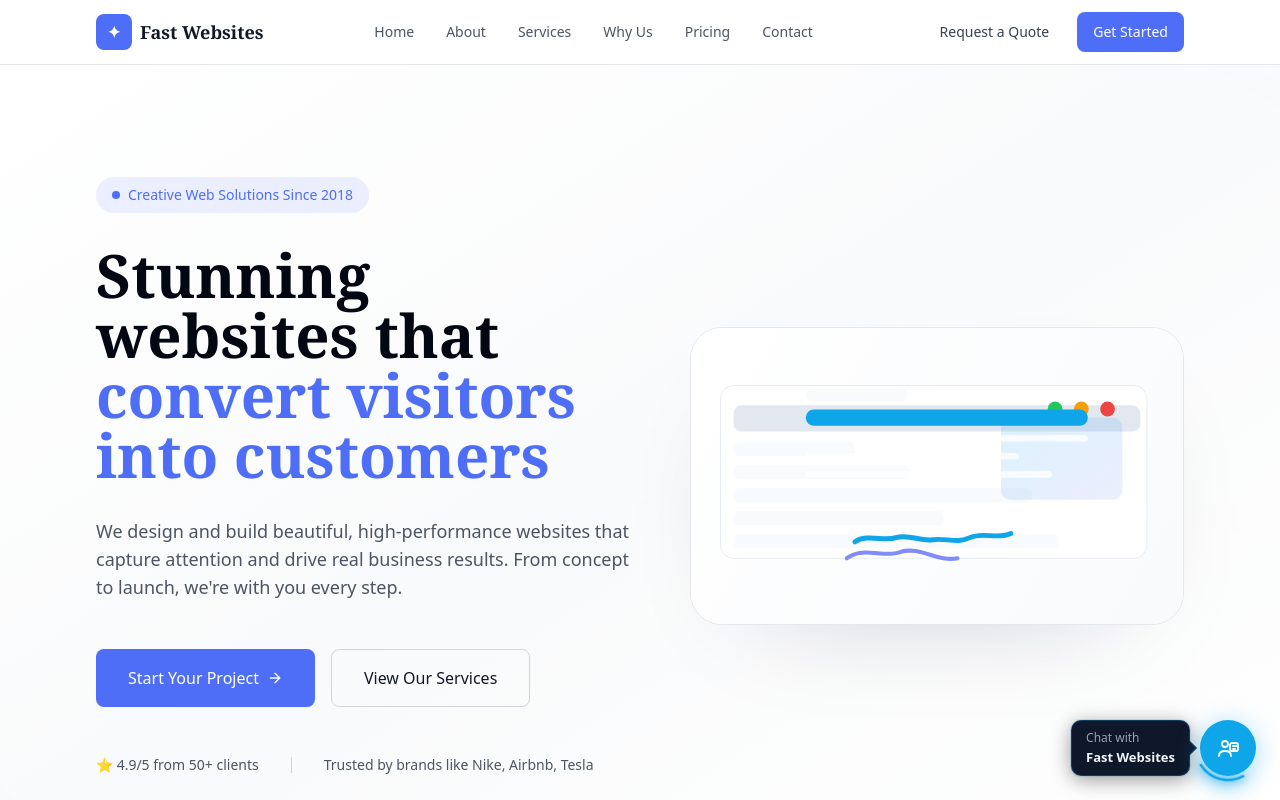
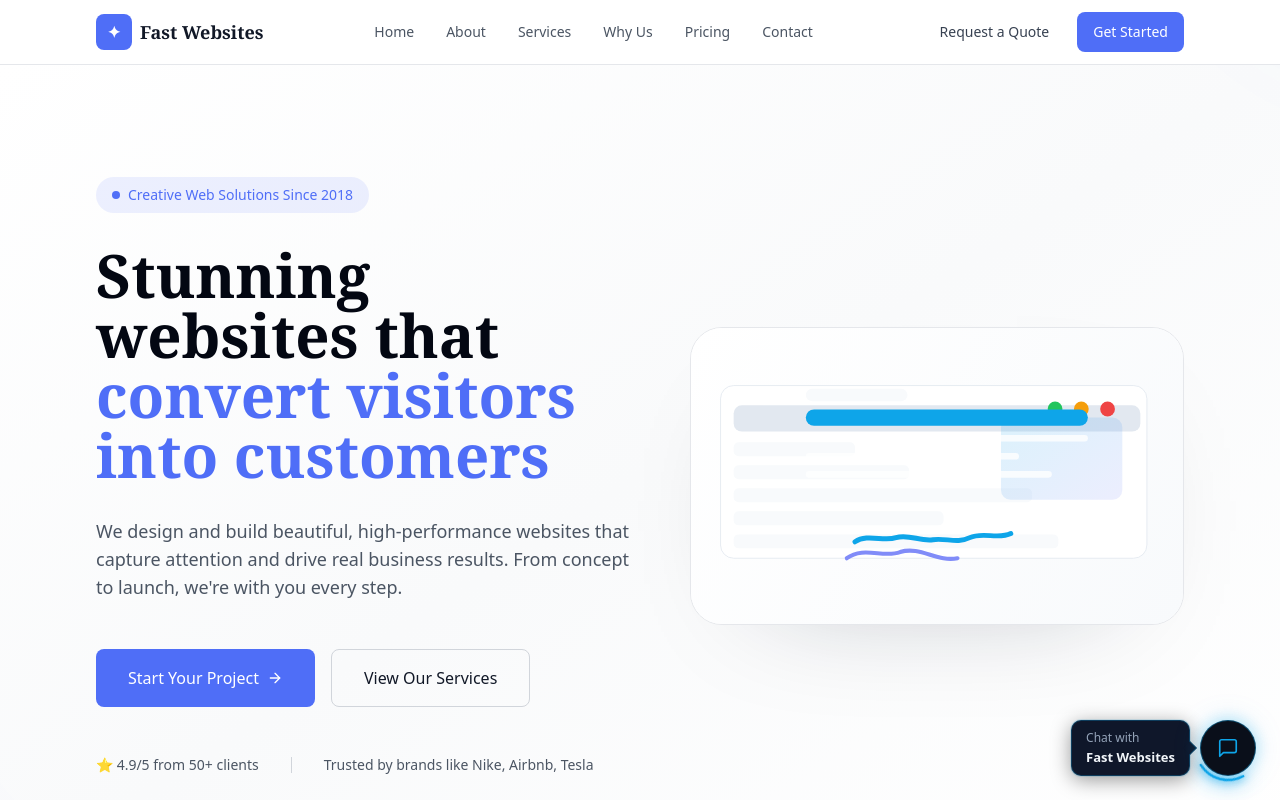
Before and after one commit to longfellowgarden20-source/nexus-agency-formore, a Next.js app: page / in a window 1280 px wide. Shown: the top 800 px of the page. Built offline with nearby package versions, Linux system fonts and the light colour scheme.

Commit message:
Dark neon chat bubble — solid bg, glowing icon

```diff
--- a/app/components/ChatWidget.tsx
+++ b/app/components/ChatWidget.tsx
@@ -74,19 +74,20 @@ export default function ChatWidget() {
         }}>
           {/* Header */}
           <div style={{
-            background: ACCENT, padding: '14px 16px',
+            background: '#0f172a', padding: '14px 16px',
+            borderBottom: '1px solid rgba(255,255,255,0.08)',
             display: 'flex', alignItems: 'center', justifyContent: 'space-between', flexShrink: 0,
           }}>
             <div style={{ display: 'flex', alignItems: 'center', gap: 10 }}>
               <div style={{
                 width: 36, height: 36, borderRadius: '50%',
-                background: 'rgba(255,255,255,0.2)',
+                background: ACCENT,
                 display: 'flex', alignItems: 'center', justifyContent: 'center',
                 fontSize: 13, fontWeight: 800, color: '#fff', flexShrink: 0, letterSpacing: '-0.5px',
               }}>FW</div>
               <div>
-                <div style={{ fontSize: 13, fontWeight: 700, color: '#fff' }}>Fast Websites</div>
-                <div style={{ fontSize: 11, color: 'rgba(255,255,255,0.75)', display: 'flex', alignItems: 'center', gap: 4 }}>
+                <div style={{ fontSize: 13, fontWeight: 700, color: '#f1f5f9' }}>Fast Websites</div>
+                <div style={{ fontSize: 11, color: '#64748b', display: 'flex', alignItems: 'center', gap: 4 }}>
                   <span style={{ width: 6, height: 6, borderRadius: '50%', background: '#4ade80', display: 'inline-block' }} />
                   Online now
                 </div>
@@ -94,7 +95,7 @@ export default function ChatWidget() {
             </div>
             <button
               onClick={() => setOpen(false)}
-              style={{ background: 'rgba(255,255,255,0.15)', border: 'none', cursor: 'pointer', borderRadius: 8, width: 28, height: 28, display: 'flex', alignItems: 'center', justifyContent: 'center' }}
+              style={{ background: 'rgba(255,255,255,0.06)', border: 'none', cursor: 'pointer', borderRadius: 8, width: 28, height: 28, display: 'flex', alignItems: 'center', justifyContent: 'center' }}
             >
               <svg width="14" height="14" viewBox="0 0 24 24" fill="none"><path d="M18 6L6 18M6 6l12 12" stroke="white" strokeWidth="2.5" strokeLinecap="round"/></svg>
             </button>
@@ -189,8 +190,10 @@ export default function ChatWidget() {
             style={{
               position: 'relative', zIndex: 1,
               width: 56, height: 56, borderRadius: '50%',
-              background: ACCENT, border: 'none', cursor: 'pointer',
-              boxShadow: `0 4px 24px ${ACCENT}66`,
+              background: '#0a0f1a',
+              border: `1.5px solid ${ACCENT}66`,
+              cursor: 'pointer',
+              boxShadow: `0 0 16px ${ACCENT}55, 0 0 32px ${ACCENT}22`,
               display: 'flex', alignItems: 'center', justifyContent: 'center',
               transition: 'transform 0.2s',
             }}
@@ -198,13 +201,10 @@ export default function ChatWidget() {
             onMouseLeave={e => (e.currentTarget.style.transform = 'scale(1)')}
           >
             {open ? (
-              <svg width="20" height="20" viewBox="0 0 24 24" fill="none"><path d="M18 6L6 18M6 6l12 12" stroke="white" strokeWidth="2.5" strokeLinecap="round"/></svg>
+              <svg width="18" height="18" viewBox="0 0 24 24" fill="none"><path d="M18 6L6 18M6 6l12 12" stroke={ACCENT} strokeWidth="2.5" strokeLinecap="round"/></svg>
             ) : (
-              <svg width="24" height="24" viewBox="0 0 24 24" fill="none">
-                <circle cx="9" cy="8" r="3" stroke="white" strokeWidth="1.8"/>
-                <path d="M3 20c0-3.314 2.686-5 6-5s6 1.686 6 5" stroke="white" strokeWidth="1.8" strokeLinecap="round"/>
-                <path d="M17 10h4M17 13h2" stroke="white" strokeWidth="1.8" strokeLinecap="round"/>
-                <rect x="14" y="7" width="8" height="8" rx="2" stroke="white" strokeWidth="1.8"/>
+              <svg width="22" height="22" viewBox="0 0 24 24" fill="none">
+                <path d="M21 15a2 2 0 01-2 2H7l-4 4V5a2 2 0 012-2h14a2 2 0 012 2z" stroke={ACCENT} strokeWidth="1.8" strokeLinecap="round" strokeLinejoin="round"/>
               </svg>
             )}
           </button>
--- a/app/preview/[id]/PreviewChatWidget.tsx
+++ b/app/preview/[id]/PreviewChatWidget.tsx
@@ -118,8 +118,10 @@ export default function PreviewChatWidget({ biz }: { biz: BusinessInfo }) {
             style={{
               position: 'relative', zIndex: 1,
               width: 56, height: 56, borderRadius: '50%',
-              background: accent, border: 'none', cursor: 'pointer',
-              boxShadow: `0 4px 24px ${accent}66`,
+              background: '#0a0f1a',
+              border: `1.5px solid ${accent}66`,
+              cursor: 'pointer',
+              boxShadow: `0 0 16px ${accent}55, 0 0 32px ${accent}22`,
               display: 'flex', alignItems: 'center', justifyContent: 'center',
               transition: 'transform 0.2s',
             }}
@@ -127,16 +129,12 @@ export default function PreviewChatWidget({ biz }: { biz: BusinessInfo }) {
             onMouseLeave={e => (e.currentTarget.style.transform = 'scale(1)')}
           >
           {open ? (
-            <svg width="20" height="20" viewBox="0 0 24 24" fill="none">
-              <path d="M18 6L6 18M6 6l12 12" stroke="white" strokeWidth="2.5" strokeLinecap="round"/>
+            <svg width="18" height="18" viewBox="0 0 24 24" fill="none">
+              <path d="M18 6L6 18M6 6l12 12" stroke={accent} strokeWidth="2.5" strokeLinecap="round"/>
             </svg>
           ) : (
-            // Person + speech bubble — unmistakably "chat with someone"
-            <svg width="24" height="24" viewBox="0 0 24 24" fill="none">
-              <circle cx="9" cy="8" r="3" stroke="white" strokeWidth="1.8"/>
-              <path d="M3 20c0-3.314 2.686-5 6-5s6 1.686 6 5" stroke="white" strokeWidth="1.8" strokeLinecap="round"/>
-              <path d="M17 10h4M17 13h2" stroke="white" strokeWidth="1.8" strokeLinecap="round"/>
-              <rect x="14" y="7" width="8" height="8" rx="2" stroke="white" strokeWidth="1.8"/>
+            <svg width="22" height="22" viewBox="0 0 24 24" fill="none">
+              <path d="M21 15a2 2 0 01-2 2H7l-4 4V5a2 2 0 012-2h14a2 2 0 012 2z" stroke={accent} strokeWidth="1.8" strokeLinecap="round" strokeLinejoin="round"/>
             </svg>
           )}
           </button>
@@ -184,22 +182,23 @@ export default function PreviewChatWidget({ biz }: { biz: BusinessInfo }) {
         }}>
           {/* Header */}
           <div style={{
-            background: accent, padding: '14px 16px',
+            background: '#0f172a', padding: '14px 16px',
+            borderBottom: '1px solid rgba(255,255,255,0.08)',
             display: 'flex', alignItems: 'center', gap: 10,
           }}>
             <div style={{
               width: 36, height: 36, borderRadius: '50%',
-              background: 'rgba(255,255,255,0.2)',
+              background: accent,
               display: 'flex', alignItems: 'center', justifyContent: 'center',
               fontSize: 15, fontWeight: 800, color: '#fff', flexShrink: 0,
             }}>
               {biz.name.charAt(0).toUpperCase()}
             </div>
             <div style={{ minWidth: 0 }}>
-              <div style={{ fontSize: 13, fontWeight: 700, color: '#fff', overflow: 'hidden', textOverflow: 'ellipsis', whiteSpace: 'nowrap' }}>
+              <div style={{ fontSize: 13, fontWeight: 700, color: '#f1f5f9', overflow: 'hidden', textOverflow: 'ellipsis', whiteSpace: 'nowrap' }}>
                 {shortName}
               </div>
-              <div style={{ fontSize: 11, color: 'rgba(255,255,255,0.75)', display: 'flex', alignItems: 'center', gap: 4 }}>
+              <div style={{ fontSize: 11, color: '#64748b', display: 'flex', alignItems: 'center', gap: 4 }}>
                 <span style={{ width: 6, height: 6, borderRadius: '50%', background: '#4ade80', display: 'inline-block', flexShrink: 0 }} />
                 Online now
               </div>
```
Also changed, not shown: 1 other file (tests, documents, lock files or other folders).
